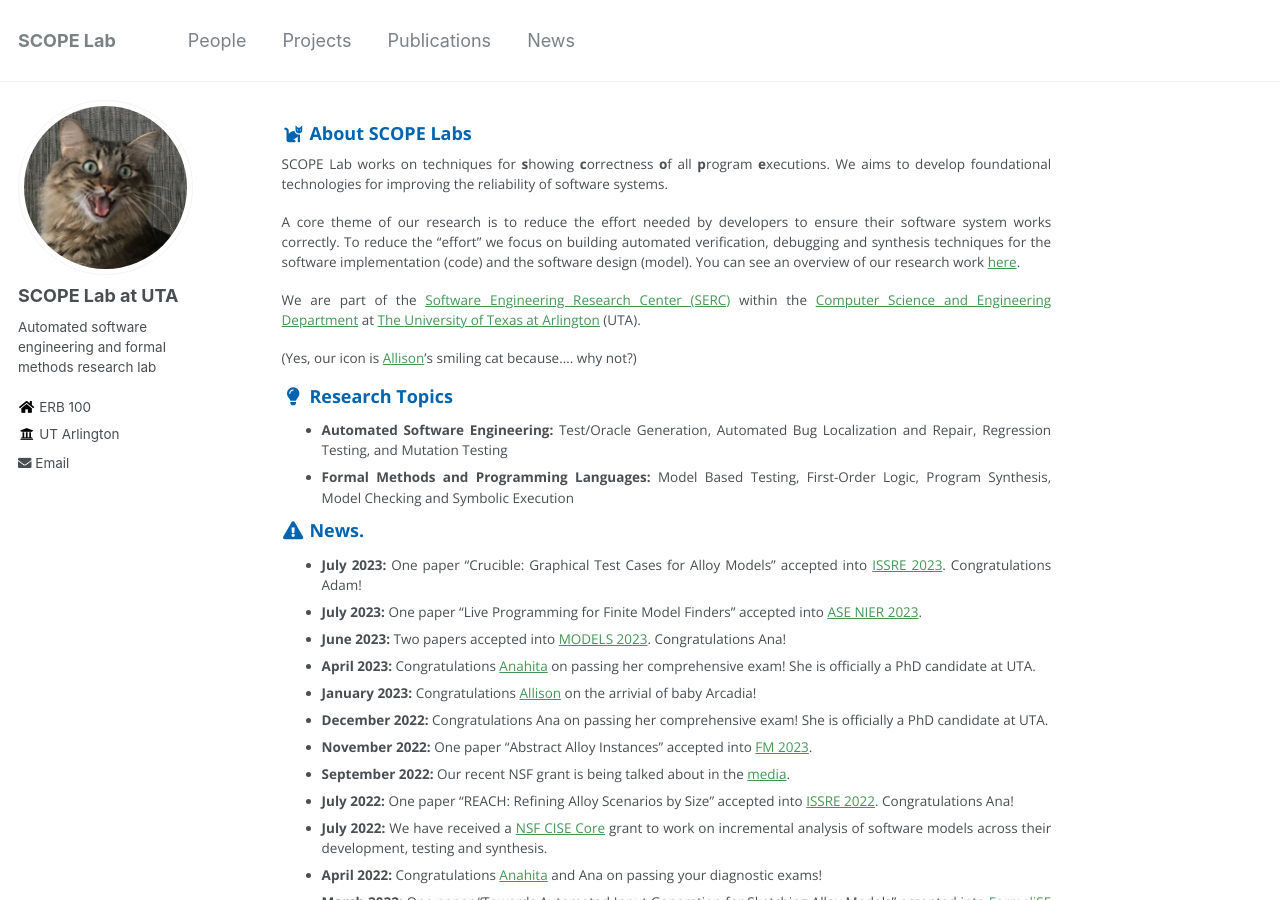
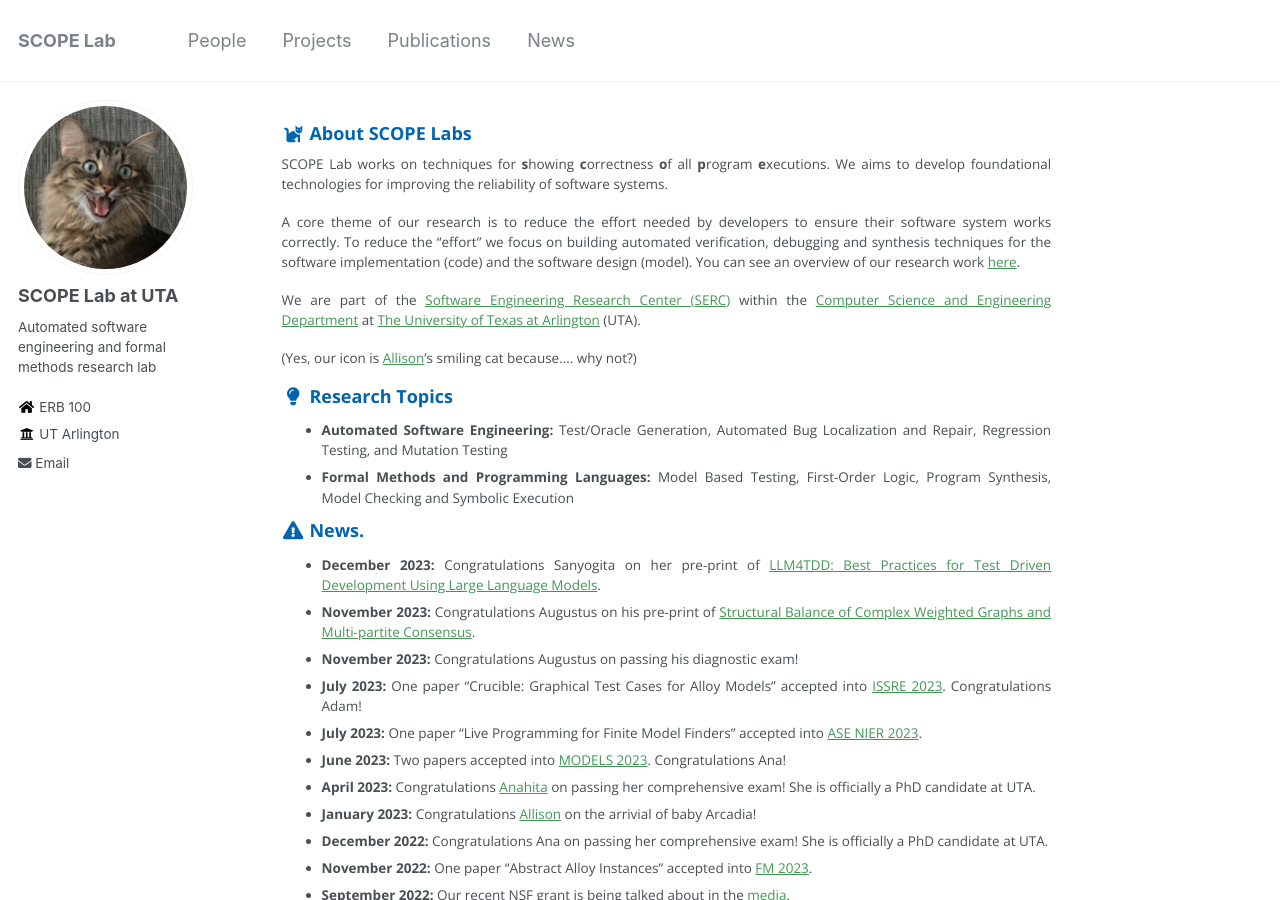
Before and after one commit to SCOPELabUTA/SCOPELabUTA.github.io, a Jekyll site: the page built from _pages/about.md, in a window 1280 px wide and 900 px high. Built offline with Jekyll 4.4.1, drawn with Linux system fonts in a browser that asks for light colours.

Commit message:
Update about.md

```diff
--- a/_pages/about.md
+++ b/_pages/about.md
@@ -24,6 +24,9 @@ Mutation Testing
 Checking and Symbolic Execution
 
 ### <i class="fa fa-fw fa-exclamation-triangle" aria-hidden="true"></i> News.
+* **December 2023:** Congratulations Sanyogita on her pre-print of [LLM4TDD: Best Practices for Test Driven Development Using Large Language Models](https://arxiv.org/abs/2312.04687).
+* **November 2023:** Congratulations Augustus on his pre-print of [Structural Balance of Complex Weighted Graphs and Multi-partite Consensus](https://arxiv.org/abs/2311.04389).
+* **November 2023:** Congratulations Augustus on passing his diagnostic exam!
 * **July 2023:** One paper "Crucible: Graphical Test Cases for Alloy Models" accepted into [ISSRE 2023]((https://issre.github.io/2023/)). Congratulations Adam!
 * **July 2023:** One paper "Live Programming for Finite Model Finders" accepted into [ASE NIER 2023](https://conf.researchr.org/home/ase-2023).
 * **June 2023:** Two papers accepted into [MODELS 2023](https://conf.researchr.org/home/models-2023). Congratulations Ana!
```
